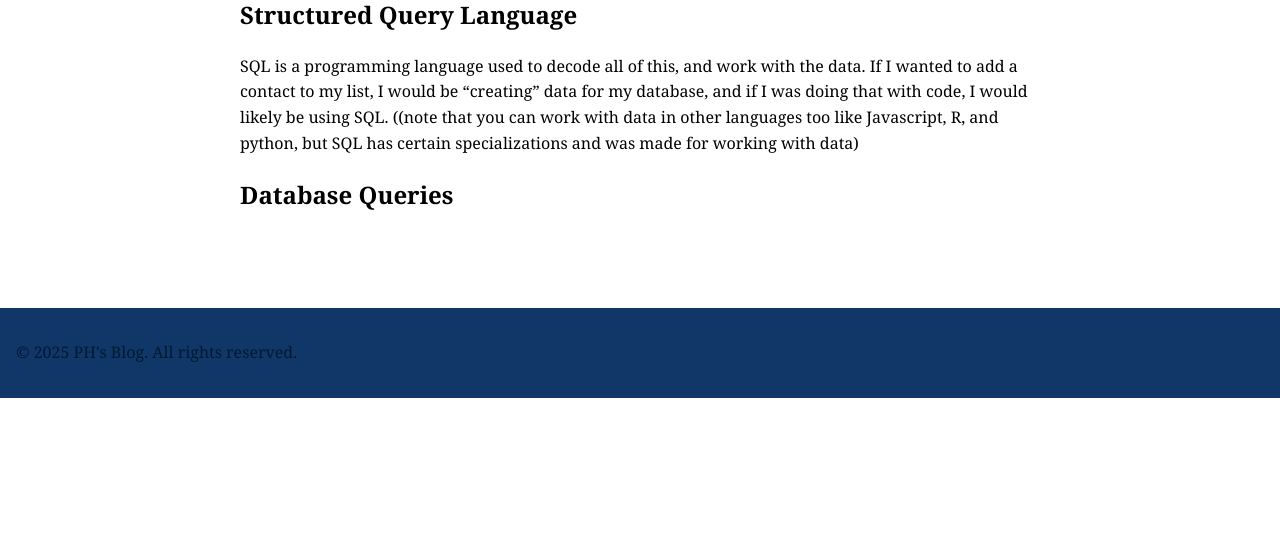
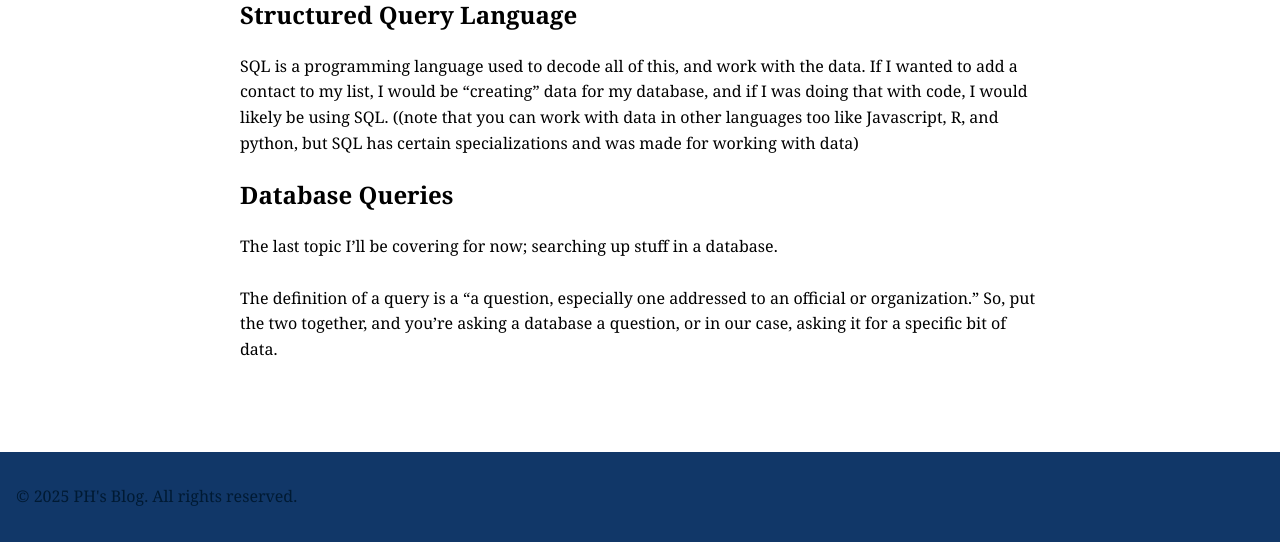
Before and after one commit to CaptainSapphire/PH-s-Blog, a Jekyll site: the page built from _posts/2025-06-12-Introduction-to-Databases.md, in a window 1280 px wide and 900 px high, scrolled down 2069 px, cut to the strip 358-900 px from the top of the window. Built offline with Jekyll 4.4.1, drawn with Linux system fonts in a browser that asks for light colours; our own code applies the rules of GitHub Pages for plain Markdown files; before the commit the page ends 2825 px from its top, so only the background shows below that.

Commit message:
Update 2025-06-12-Introduction-to-Databases.md

```diff
--- a/_posts/2025-06-12-Introduction-to-Databases.md
+++ b/_posts/2025-06-12-Introduction-to-Databases.md
@@ -21,3 +21,5 @@ This is a node tree; and a non-relational database. It has values relating to ea
 SQL is a programming language used to decode all of this, and work with the data. If I wanted to add a contact to my list, I would be "creating" data for my database, and if I was doing that with code, I would likely be using SQL. ((note that you can work with data in other languages too like Javascript, R, and python, but SQL has certain specializations and was made for working with data)
 
 ## Database Queries
+The last topic I'll be covering for now; searching up stuff in a database. <br><br>
+The definition of a query is a "a question, especially one addressed to an official or organization." So, put the two together, and you're asking a database a question, or in our case, asking it for a specific bit of data.
```
